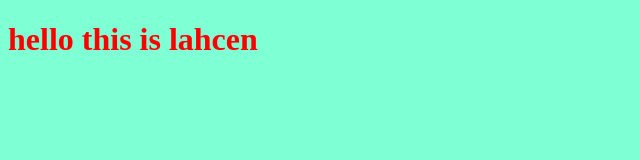
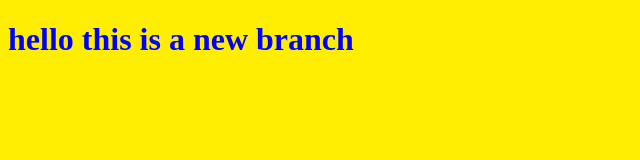
Before and after one commit to Lahcen-Ajerod/myproject, a plain HTML site: page index.html in a window 1280 px wide. Shown: the whole page, without its empty margins (0-640 px from the left). Drawn offline with Linux system fonts and the light colour scheme.

Commit message:
changing the title and the bg color

```diff
--- a/index.html
+++ b/index.html
@@ -9,7 +9,7 @@
 </head>
 
 <body>
-    <h1>hello this is lahcen</h1>
+    <h1>hello this is a new branch</h1>
     <script src="app.js"></script>
 </body>
 
--- a/style.css
+++ b/style.css
@@ -1,7 +1,7 @@
 h1 {
-    color: red;
+    color: blue;
 }
 
 body {
-    background-color: aquamarine;
+    background-color: rgb(255, 238, 0);
 }
```
